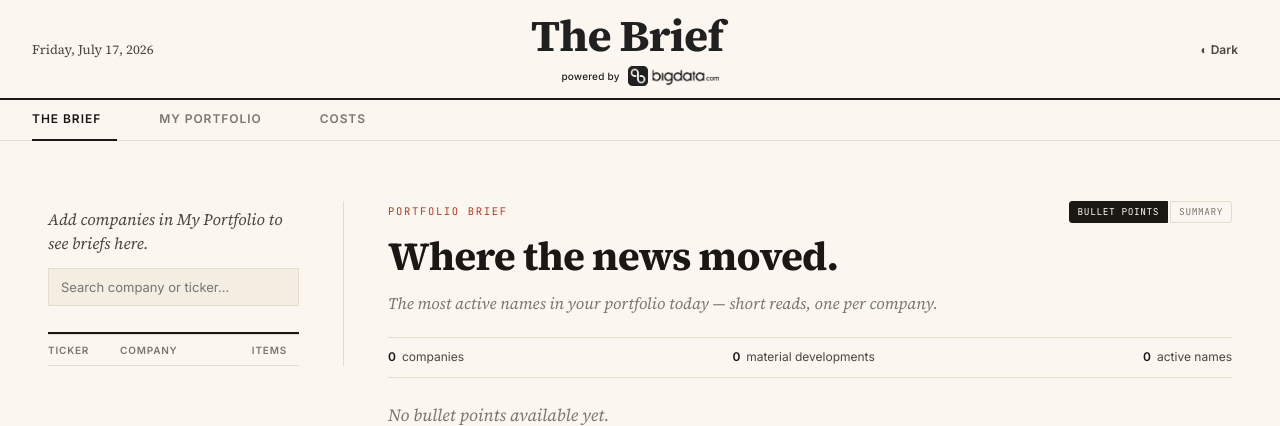
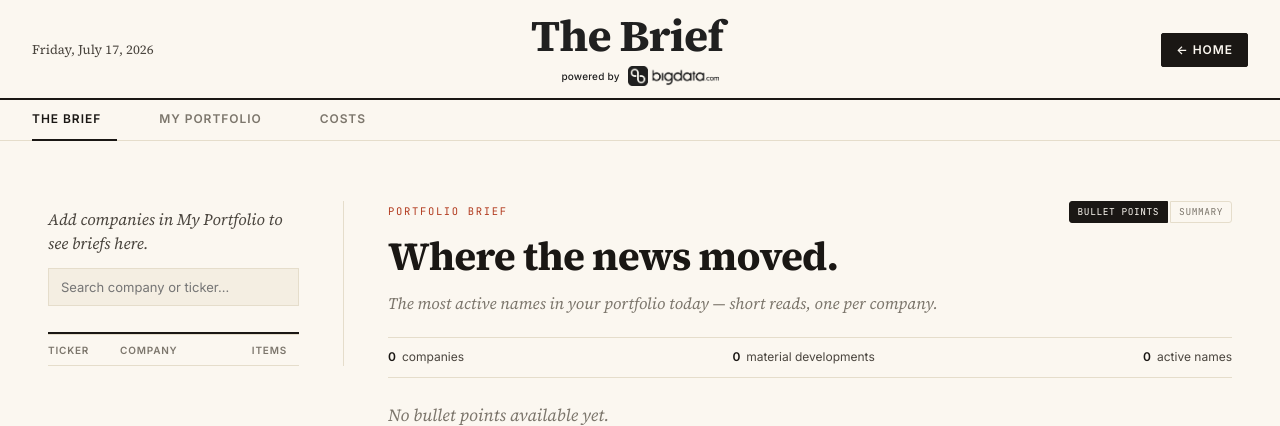
Before and after one commit to Bigdata-com/bigdata-briefs-v2, a FastAPI app: page /app/desk/ in a window 1280 px wide. Shown: the top 426 px of the page. Run offline with FastAPI, Linux system fonts and the light colour scheme; data that the repository does not hold is empty; some libraries are stand-ins or nearby versions.

Commit message:
feat(desk): add Back-to-landing button in masthead
Add a filled "← Home" button in the desk masthead (top-right) that links
back to the landing page (/app), styled to mirror the landing's primary
"Open the app →" CTA (ink fill, paper text, accent on hover). Remove the
dark-mode toggle from the masthead — light is the intended default theme.

Co-Authored-By: Claude Opus 4.8 (1M context) <noreply@anthropic.com>

```diff
--- a/bigdata_briefs/static/app/extras.css
+++ b/bigdata_briefs/static/app/extras.css
@@ -7,6 +7,34 @@
 .section-nav-inner { gap: 18px; }
 .section-nav .live-status { white-space: nowrap; }
 .dateline { white-space: nowrap; }
+
+/* ── "← Home" button in the masthead top-right: exits the desk SPA back to the
+   landing page (/app). Mirrors the landing's primary "Open the app →" button
+   (ink fill, paper text, accent on hover). Sits next to the theme toggle. */
+.masthead-home-btn {
+  display: inline-flex;
+  align-items: center;
+  gap: 6px;
+  padding: 7px 14px;
+  background: var(--ink);
+  color: var(--paper);
+  border: 1px solid var(--ink);
+  border-radius: 2px;
+  font-family: var(--sans);
+  font-size: 12px;
+  font-weight: 600;
+  letter-spacing: 0.08em;
+  text-transform: uppercase;
+  text-decoration: none;
+  white-space: nowrap;
+  transition: background 0.15s ease, border-color 0.15s ease, color 0.15s ease;
+}
+.masthead-home-btn:hover {
+  background: var(--accent);
+  border-color: var(--accent);
+  color: var(--paper);
+  text-decoration: none;
+}
 
 /* ── Masthead lockup ────────────────────────────────────────────
    Three variants, switched via headerStyle Tweak:
--- a/bigdata_briefs/static/app/shared.jsx
+++ b/bigdata_briefs/static/app/shared.jsx
@@ -88,11 +88,8 @@ function Masthead({ view, setView, theme, setTheme, headerStyle, setHeaderStyle,
           <a href="/app" style={{ textDecoration: "none", color: "inherit" }}>
             <MastheadLockup style={headerStyle || "paren-lockup"} theme={theme} />
           </a>
-          <div className="masthead-actions" style={{ display: "flex", alignItems: "center", gap: 8 }}>
-            <button className="btn-ghost btn-sm" style={{ display: "inline-flex", alignItems: "center", gap: 6, fontFamily: "var(--sans)", fontSize: 12, fontWeight: 600, color: "var(--ink-soft)" }}
-            onClick={() => setTheme(theme === "light" ? "dark" : "light")}>
-              {theme === "light" ? "◐ Dark" : "◑ Light"}
-            </button>
+          <div className="masthead-actions" style={{ display: "flex", alignItems: "center", justifyContent: "flex-end" }}>
+            <a href="/app" className="masthead-home-btn" title="Back to the landing page">← Home</a>
           </div>
         </div>
       </div>
```
